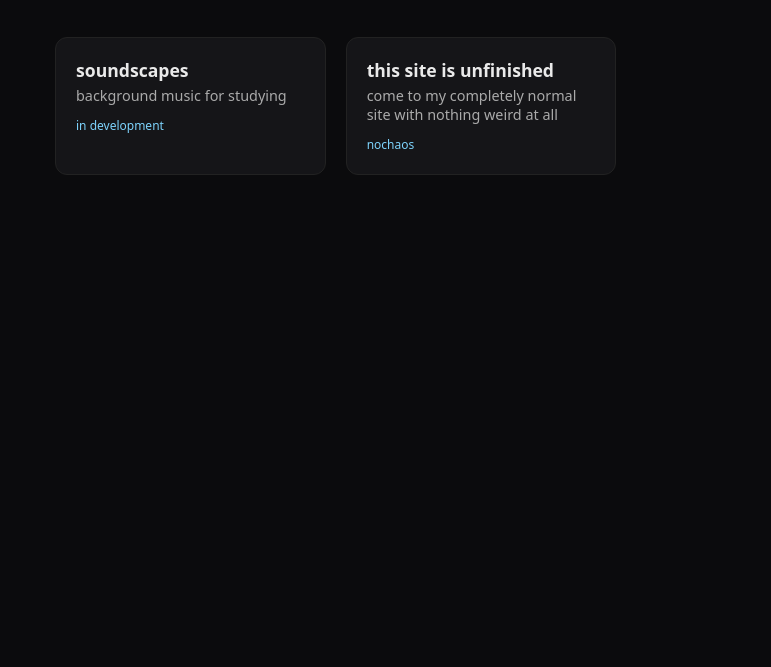
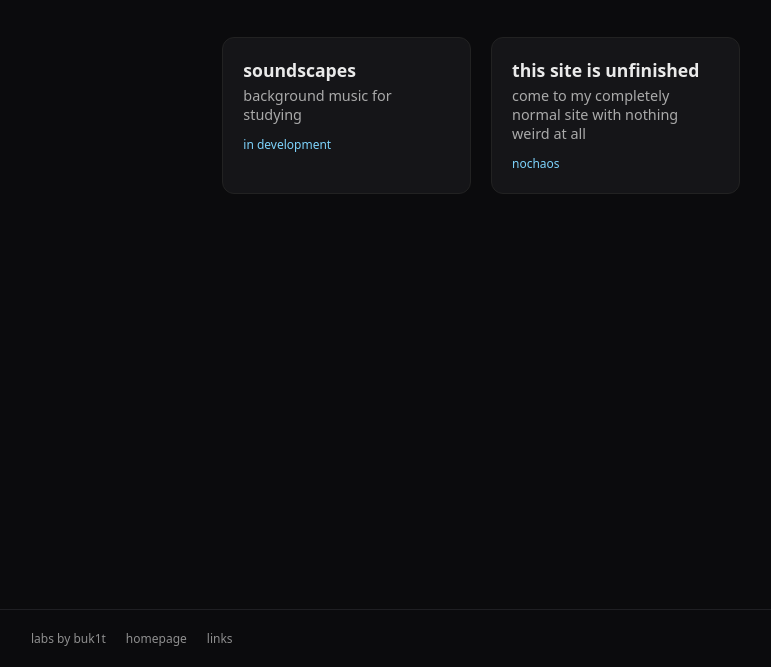
Before and after one commit to buk1t/labs, a plain HTML site: page index.html in a window 1280 px wide. Shown: the part 133-800 px from the top of the page, without its empty margins (159-930 px from the left). Drawn offline with Linux system fonts and the light colour scheme.

Commit message:
Update labs

```diff
--- a/index.html
+++ b/index.html
@@ -20,6 +20,13 @@
         <!-- cards injected here -->
       </section>
     </main>
+    <footer class="site-footer">
+      <nav class="footer-links">
+        <a href="#">labs by buk1t</a>
+        <a href="https://www.buk1t.com">homepage</a>
+        <a href="https://links.buk1t.com">links</a>
+      </nav>
+    </footer>
 
     <script src="./index.js"></script>
   </body>
--- a/style.css
+++ b/style.css
@@ -1,3 +1,17 @@
+html,
+body {
+  height: 100%;
+}
+
+body {
+  display: flex;
+  flex-direction: column;
+}
+
+main {
+  flex: 1;
+}
+
 * {
   box-sizing: border-box;
 }
@@ -69,3 +83,27 @@
   font-size: 0.75rem;
   color: #7dd3fc;
 }
+
+.site-footer {
+  border-top: 1px solid #1f1f23;
+  padding: 1.25rem 1.5rem;
+}
+
+.footer-links {
+  max-width: 900px;
+  margin: 0 auto;
+  display: flex;
+  gap: 1.25rem;
+  justify-content: flex-start; /* LEFT */
+}
+
+.footer-links a {
+  font-size: 0.75rem;
+  color: #8f8f8f;
+  text-decoration: none;
+  transition: color 0.15s ease;
+}
+
+.footer-links a:hover {
+  color: #eaeaea;
+}
```
